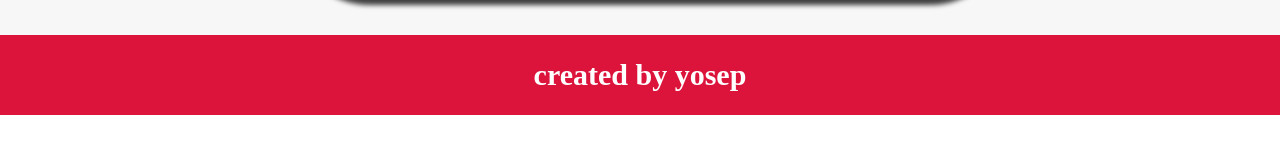
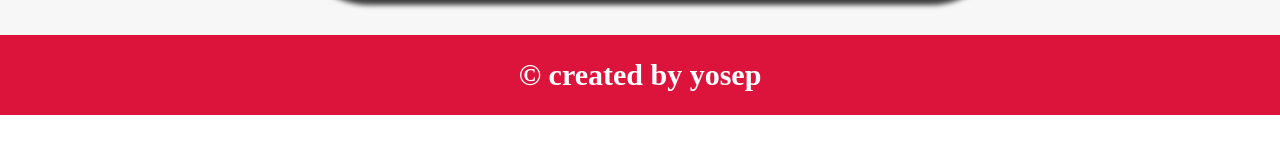
Before and after one commit to pippo131182/yosep, a plain HTML site: page contact.html in a window 1280 px wide. Shown: the part 605-753 px from the top of the page. Drawn offline with Linux system fonts and the light colour scheme.

Commit message:
Update contact.html

```diff
--- a/contact.html
+++ b/contact.html
@@ -32,7 +32,7 @@
 
     <!-- FOOTER -->
     <div class="container-footer">
-      <h1 class="h1-footer">created by yosep</h1>
+      <h1 class="h1-footer">&copy; created by yosep</h1>
     </div>
     <!-- FOOTER END -->
   </div>
```
